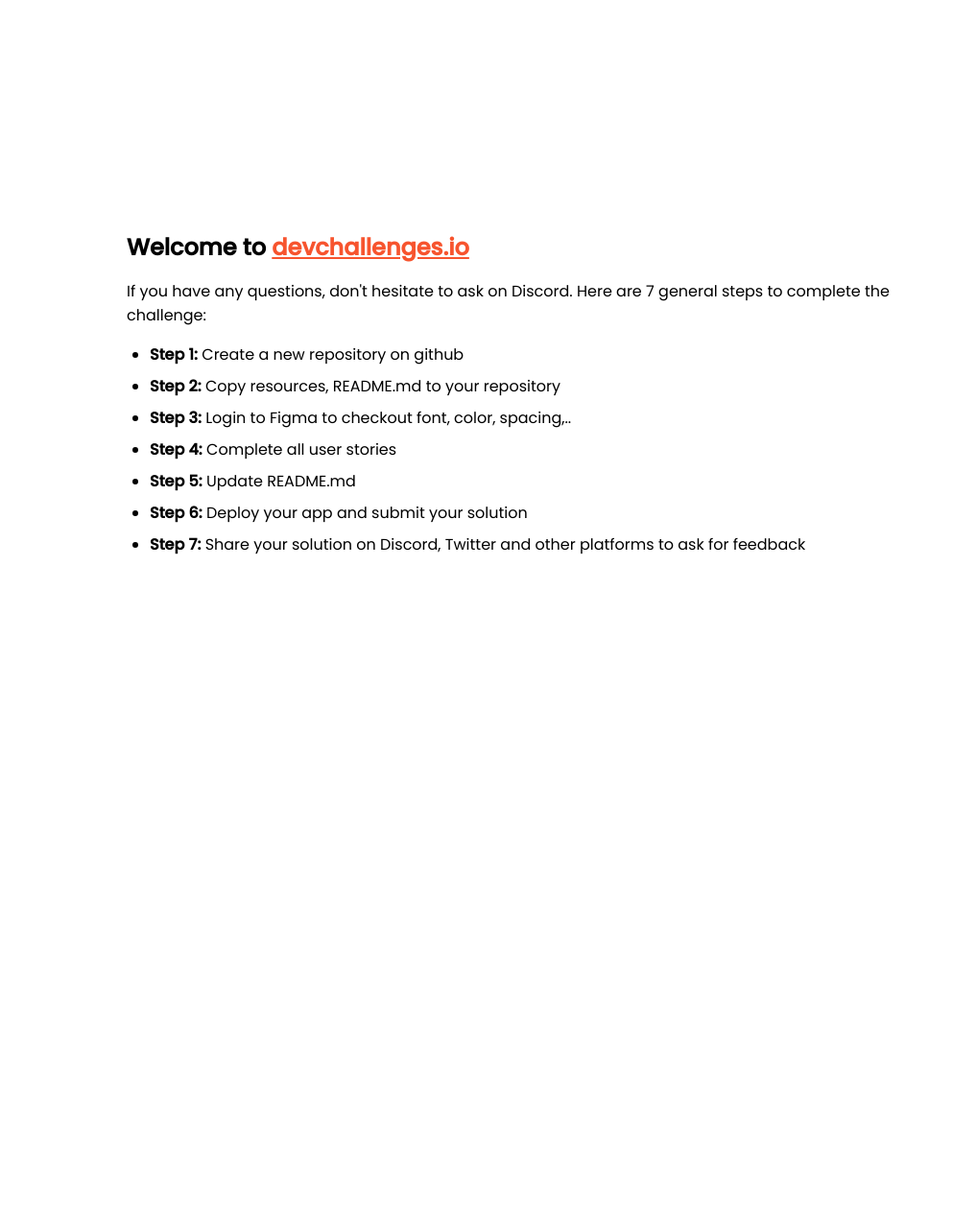
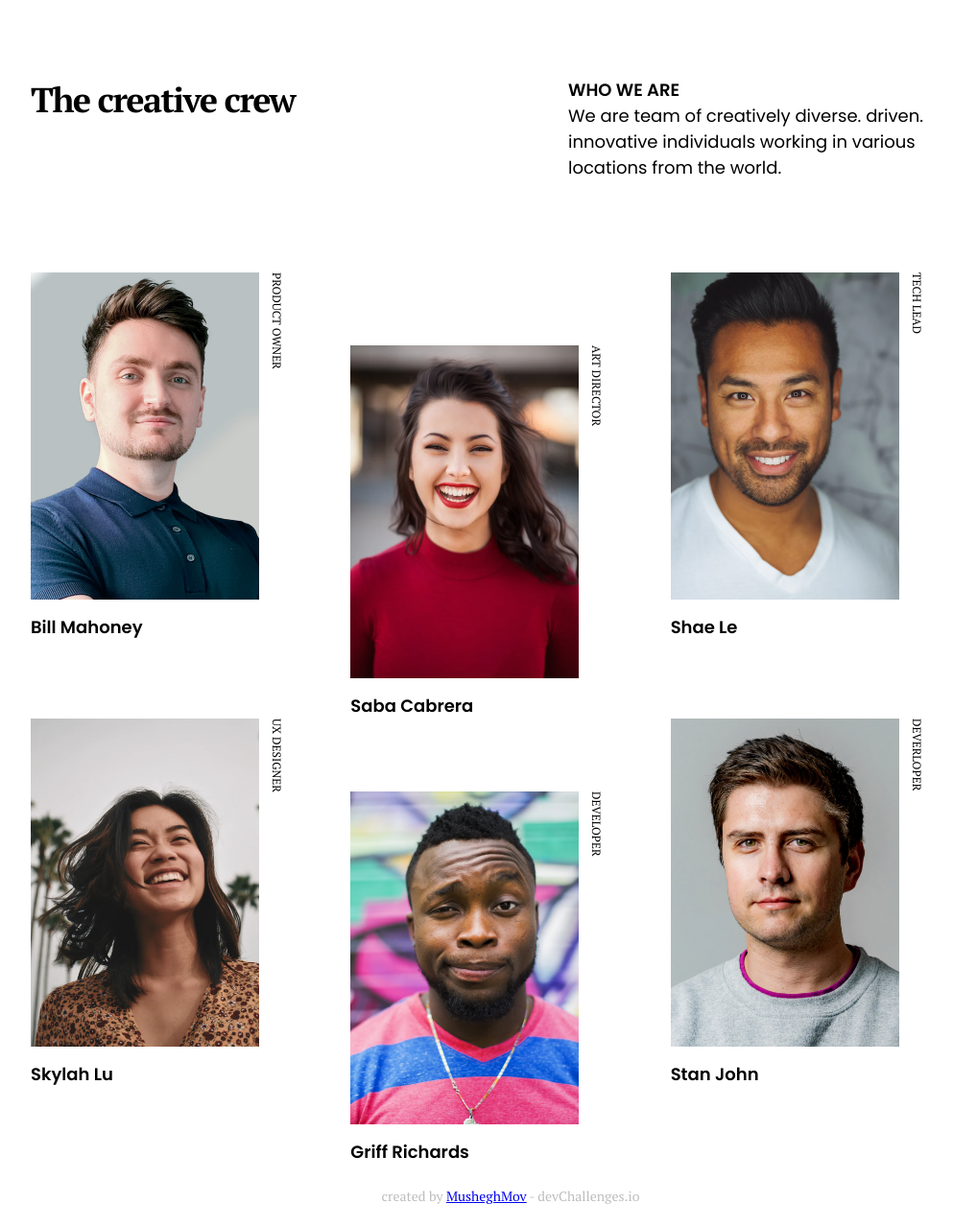
Before and after one commit to MusheghMov/my-team-page, a plain HTML site: page index.html in a window 1280 px wide. Shown: the whole page at 96% size, without its empty margins (108-1101 px from the left). Before the commit the page ends 800 px from the top, so only its background shows below. Drawn offline with Linux system fonts and the light colour scheme.

Commit message:
Initial Commit

```diff
--- /dev/null
+++ b/assets/scripts/main.js
@@ -0,0 +1,33 @@
+const lowElements = document.getElementsByClassName('image-container');
+if (window.innerWidth > 855) {
+    lowElements[1].classList.add('down');
+    lowElements[4].classList.add('down')
+} else if (window.innerWidth < 368) {
+    lowElements[1].classList.remove('down');
+    lowElements[3].classList.remove('down');
+    lowElements[4].classList.remove('down');
+    lowElements[5].classList.remove('down');
+} else {
+    lowElements[1].classList.add('down');
+    lowElements[3].classList.add('down');
+    lowElements[5].classList.add('down');
+    lowElements[4].classList.remove('down')
+}
+window.addEventListener("resize", () => {
+    if (window.innerWidth > 855) {
+        lowElements[1].classList.add('down');
+        lowElements[4].classList.add('down');
+        lowElements[3].classList.remove('down');
+        lowElements[5].classList.remove('down');
+    } else if (window.innerWidth < 368) {
+        lowElements[1].classList.remove('down');
+        lowElements[3].classList.remove('down');
+        lowElements[4].classList.remove('down');
+        lowElements[5].classList.remove('down');
+    } else {
+        lowElements[1].classList.add('down');
+        lowElements[3].classList.add('down');
+        lowElements[5].classList.add('down');
+        lowElements[4].classList.remove('down')
+    }
+})
--- a/assets/styles/style.scss
+++ b/assets/styles/style.scss
@@ -0,0 +1,121 @@
+* {
+    box-sizing: border-box;
+    margin: 0;
+    padding: 0;
+}
+
+.main-container {
+    display: flex;
+    flex-direction: column;
+    margin: 110px 240px 0;
+    @media (max-width: 1300px) {
+        margin: 80px 140px 0;
+    }
+    @media (max-width: 1100px) {
+        margin: 70px 80px 0;
+    }
+    @media (max-width: 510px) {
+        margin: 70px 20px 0;
+    }
+    .info-container {
+        display: flex;
+        align-items: flex-start;
+        justify-content: space-between;
+        @media (max-width: 840px) {
+            flex-direction: column;
+        }
+        h1 {
+            font-family: 'PT Serif';
+            font-style: normal;
+            font-weight: 700;
+            font-size: 36px;
+            line-height: 48px;
+            letter-spacing: -0.045em;
+            color: #000000;
+            margin-bottom: 38px;
+            margin-right: 24px;
+        }
+        .about-text-container {
+            max-width: 440px;
+            h2 {
+                font-family: 'Poppins';
+                font-style: normal;
+                font-weight: 600;
+                font-size: 18px;
+                line-height: 27px;
+                text-transform: uppercase;
+                color: #000000;
+            }
+            p {
+                font-family: 'Poppins';
+                font-style: normal;
+                font-weight: 400;
+                font-size: 18px;
+                line-height: 27px;
+                color: #000000;
+                @media (max-width: 960px) {
+                    font-size: 14px;
+                    line-height: 21px;
+                }
+            }
+        }
+    }
+    .images-container {
+        display: flex;
+        align-items: flex-start;
+        justify-content: space-between;
+        flex-wrap: wrap;
+        margin-top: 96px;
+        .image-container {
+            display: flex;
+            flex-basis: 33.333333%;
+            justify-content: flex-start;
+            div {
+                display: flex;
+                flex-direction: column;
+                img {
+                    max-width: 238px;
+                    @media (max-width: 972px) {
+                        max-width: 200px;
+                    }
+                    @media (max-width: 640px) {
+                        max-width: 138px;
+                    }
+                }
+                h3 {
+                    font-family: 'Poppins';
+                    font-style: normal;
+                    font-weight: 600;
+                    font-size: 18px;
+                    line-height: 27px;
+                    color: #000000;
+                    margin-top: 15px;
+                }
+            }
+            p {
+                writing-mode: vertical-rl;
+                font-family: 'PT Serif';
+                font-style: normal;
+                font-weight: 400;
+                font-size: 12px;
+                line-height: 16px;
+                text-transform: uppercase;
+                color: #000000;
+                margin-left: 10px;
+            }
+        }
+        .down {
+            margin-top: 76px;
+        }
+    }
+    .footer-text {
+        font-family: 'PT Serif';
+        font-style: normal;
+        font-weight: 500;
+        font-size: 14px;
+        line-height: 17px;
+        text-align: center;
+        color: #BDBDBD;
+        padding: 24px 0;
+    }
+}
--- a/index.html
+++ b/index.html
@@ -1,95 +1,79 @@
 <!DOCTYPE html>
 <html lang="en">
-  <head>
-    <meta charset="utf-8" />
-    <meta
-      name="viewport"
-      content="width=device-width, initial-scale=1,
-  maximum-scale=5"
-    />
 
-    <link rel="icon" href="devchallenges.png" />
+<head>
+    <meta charset="UTF-8">
+    <meta http-equiv="X-UA-Compatible" content="IE=edge">
+    <meta name="viewport" content="width=device-width, initial-scale=1.0">
+    <link rel="icon" href="assets/images/devchallenges.png">
+    <link rel="stylesheet" href="assets/styles/style.css">
+    <link rel="preconnect" href="https://fonts.googleapis.com">
+    <link rel="preconnect" href="https://fonts.gstatic.com" crossorigin>
+    <link href="https://fonts.googleapis.com/css2?family=PT+Serif:ital,wght@0,400;0,700;1,400;1,700&display=swap" rel="stylesheet">
+    <link href="https://fonts.googleapis.com/css2?family=Poppins:ital,wght@0,100;0,200;0,300;0,400;0,500;0,600;0,700;0,800;0,900;1,100;1,200;1,300;1,400;1,500;1,600;1,700;1,800;1,900&display=swap" rel="stylesheet">
+    <title>Document</title>
+</head>
 
-    <link
-      rel="shortcut icon"
-      type="image/x-icon"
-      href="https://devchallenges.io/"
-    />
+<body>
 
-    <link
-      href="https://fonts.googleapis.com/css2?family=Poppins:wght@400;500&display=swap"
-      rel="stylesheet"
-    />
+    <div class="main-container">
+        <div class="info-container">
+            <h1>The creative crew</h1>
+            <div class="about-text-container">
+                <h2>Who we are</h2>
+                <p>We are team of creatively diverse. driven. innovative individuals working in various locations from the world.</p>
+            </div>
+        </div>
+        <div class="images-container">
+            <div class="image-container">
+                <div>
+                    <img src="assets/images/photo1.png" alt="image">
+                    <h3>Bill Mahoney</h3>
+                </div>
+                <p>Product owner</p>
+            </div>
+            <div class="image-container">
+                <div>
+                    <img src="assets/images/photo2.png" alt="image">
+                    <h3>Saba Cabrera</h3>
+                </div>
+                <p>Art director</p>
+            </div>
+            <div class="image-container">
+                <div>
+                    <img src="assets/images/photo3.png" alt="image">
+                    <h3>Shae Le</h3>
+                </div>
+                <p>Tech Lead</p>
+            </div>
+            <div class="image-container">
+                <div>
+                    <img src="assets/images/photo4.png" alt="image">
+                    <h3>Skylah Lu</h3>
+                </div>
+                <p>UX Designer</p>
+            </div>
+            <div class="image-container">
+                <div>
+                    <img src="assets/images/photo5.png" alt="image">
+                    <h3>Griff Richards</h3>
+                </div>
+                <p>Developer</p>
+            </div>
+            <div class="image-container">
+                <div>
+                    <img src="assets/images/photo6.png" alt="image">
+                    <h3>Stan John</h3>
+                </div>
+                <p>Deverloper</p>
+            </div>
+        </div>
+        <p class="footer-text">
+            created by <a href="https://github.com/MusheghMov" target="_blank">MusheghMov</a> - devChallenges.io
+        </p>
+    </div>
 
-    <title>Devchallenges</title>
+    <script src="./assets/scripts/main.js"></script>
+</body>
 
-    <style>
-      body {
-        font-family: "Poppins", sans-serif;
-      }
-
-      ul {
-        padding-left: 24px;
-      }
-
-      li {
-        margin-bottom: 8px;
-      }
-
-      .welcome {
-        max-width: 800px;
-        margin: 0 auto;
-      }
-
-      .welcome-text {
-        margin-top: 30vh;
-        font-weight: 500;
-      }
-
-      .welcome-text p {
-        font-size: 1rem;
-        font-weight: 400;
-      }
-
-      .welcome-text h1 {
-        font-size: 1.5rem;
-      }
-
-      .welcome-text a {
-        color: #f7542e;
-      }
-    </style>
-  </head>
-  <body>
-    <div class="welcome">
-      <div class="welcome-text">
-        <h1>
-          Welcome to
-          <a href="https://devchallenges.io/" target="_blank"
-            >devchallenges.io</a
-          >
-        </h1>
-
-        <p>
-          If you have any questions, don't hesitate to ask on Discord. Here are
-          7 general steps to complete the challenge:
-        </p>
-      </div>
-
-      <ul>
-        <li><b>Step 1:</b> Create a new repository on github</li>
-        <li><b>Step 2:</b> Copy resources, README.md to your repository</li>
-        <li>
-          <b>Step 3:</b> Login to Figma to checkout font, color, spacing,..
-        </li>
-        <li><b>Step 4:</b> Complete all user stories</li>
-        <li><b>Step 5:</b> Update README.md</li>
-        <li><b>Step 6:</b> Deploy your app and submit your solution</li>
-        <li>
-          <b>Step 7:</b> Share your solution on Discord, Twitter and other
-          platforms to ask for feedback
-        </li>
-      </ul>
-    </div>
-  </body>
 </html>
```
Also changed, not shown: assets/styles/style.css (added), 3 other files.
